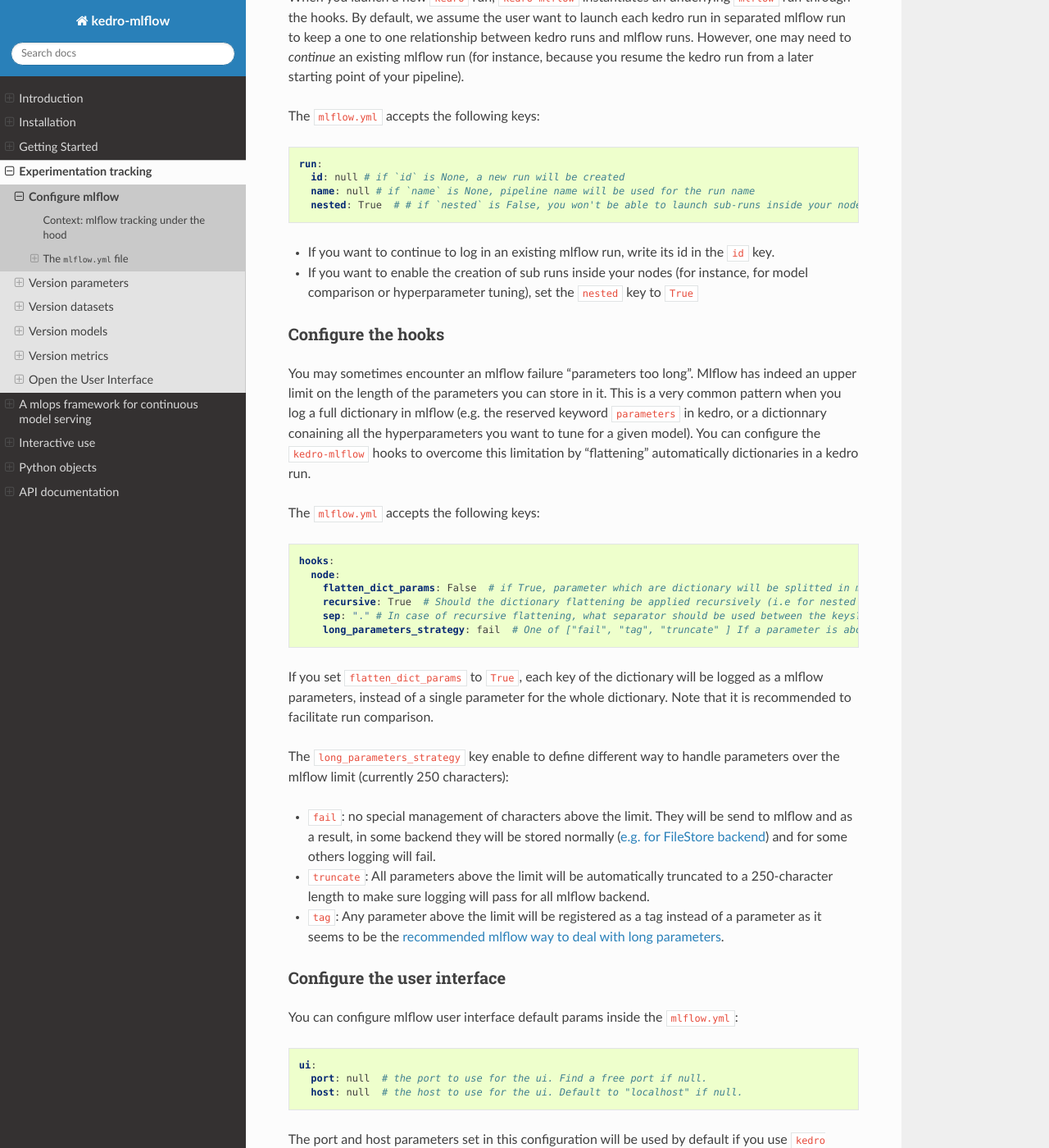
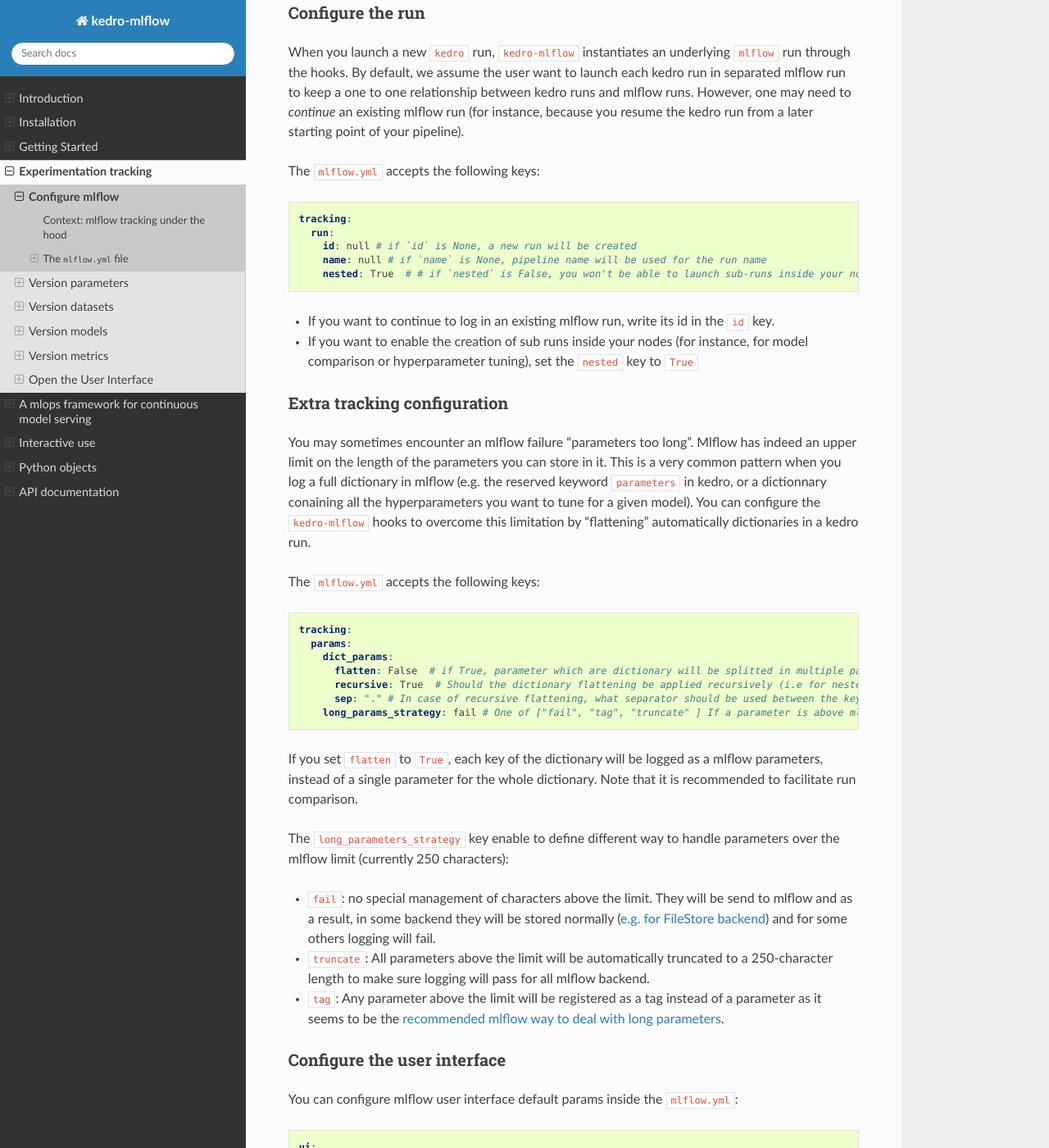
Before and after one commit to Galileo-Galilei/kedro-mlflow, a Sphinx documentation site: the page built from docs/source/04_experimentation_tracking/01_configuration.md, in a window 1280 px wide and 1400 px high, scrolled down 2856 px. Shown: the whole window at 82% size. Built offline with Sphinx 7.4.7 and the Read the Docs theme 2.0.0, drawn with Linux system fonts in a browser that asks for light colours; pages that are not in the unit, such as notebooks, are missing from menus; some of the changed text lies outside the part shown.

Commit message:
:recycle: Refactor mlflow configuration to match mlflow API (#77)

````diff
--- a/docs/source/04_experimentation_tracking/01_configuration.md
+++ b/docs/source/04_experimentation_tracking/01_configuration.md
@@ -26,7 +26,8 @@
 Unlike mlflow, `kedro-mlflow` allows the `mlflow_tracking_uri` to be a relative path. It will convert it to an absolute uri automatically.
 
 ```yaml
-mlflow_tracking_uri: mlruns
+server:
+  mlflow_tracking_uri: mlruns
 ```
 
 This is the **only mandatory key in the `mlflow.yml` file**, but there are many others described hereafter that provide fine-grained control on your mlflow setup.
@@ -44,7 +45,8 @@
 and your can supply the credentials key of the `mlflow.yml`:
 
 ```yaml
-credentials: my_mlflow_credentials
+server:
+  credentials: my_mlflow_credentials
 ```
 
 For safety reasons, the credentials will not be accessible within `KedroMlflowConfig` objects. They will be exported as environment variables *on the fly* when running the pipeline.
@@ -56,21 +58,23 @@
 You can specify the name of the pipelines you want to turn off:
 
 ```yaml
-disable_tracking:
-  pipelines:
-    - <pipeline-name>
+tracking:
+  disable_tracking:
+    pipelines:
+      - <pipeline-name>
 ```
 
 Notice that it will stop autologging parameters but also any `Mlflow<Artifact/Metrics/ModelLogger>Dataset` you may have in these deactivated pipelines.
 
 ### Configure mlflow experiment
 
-Mlflow enable the user to create "experiments" to organize his work. The different experiments will be visible on the left panel of the mlflow user interface. You can create an experiment through the `mlflow.yml` file witht the `experiment` key:
+Mlflow enable the user to create "experiments" to organize his work. The different experiments will be visible on the left panel of the mlflow user interface. You can create an experiment through the `mlflow.yml` file with the `experiment` key:
 
 ```yaml
-experiment:
-  name: <your-experiment-name>  # by default, the name of your python package in your kedro project
-  create: True  # if the specified `name` does not exists, should it be created?
+tracking:
+  experiment:
+    name: <your-experiment-name>  # by default, the name of your python package in your kedro project
+    restore_if_deleted: True  # if the experiment`name` was previously deleted experiment, should we restore it?
 ```
 
 Note that by default, mlflow crashes if you try to start a run while you have not created the experiment first. `kedro-mlflow` has a `create` key (`True` by default) which forces the creation of the experiment if it does not exist. Set it to `False` to match mlflow default value.
@@ -82,31 +86,33 @@
 The `mlflow.yml` accepts the following keys:
 
 ```yaml
-run:
-  id: null # if `id` is None, a new run will be created
-  name: null # if `name` is None, pipeline name will be used for the run name
-  nested: True  # # if `nested` is False, you won't be able to launch sub-runs inside your nodes
+tracking:
+  run:
+    id: null # if `id` is None, a new run will be created
+    name: null # if `name` is None, pipeline name will be used for the run name
+    nested: True  # # if `nested` is False, you won't be able to launch sub-runs inside your nodes
 ```
 
 - If you want to continue to log in an existing mlflow run, write its id in the `id` key.
 - If you want to enable the creation of sub runs inside your nodes (for instance, for model comparison or hyperparameter tuning), set the `nested` key to `True`
 
-### Configure the hooks
+### Extra tracking configuration
 
 You may sometimes encounter an mlflow failure "parameters too long". Mlflow has indeed an upper limit on the length of the parameters you can store in it. This is a very common pattern when you log a full dictionary in mlflow (e.g. the reserved keyword `parameters` in kedro, or a dictionnary conaining all the hyperparameters you want to tune for a given model). You can configure the `kedro-mlflow` hooks to overcome this limitation by "flattening" automatically dictionaries in a kedro run.
 
 The `mlflow.yml` accepts the following keys:
 
 ```yaml
-hooks:
-  node:
-    flatten_dict_params: False  # if True, parameter which are dictionary will be splitted in multiple parameters when logged in mlflow, one for each key.
-    recursive: True  # Should the dictionary flattening be applied recursively (i.e for nested dictionaries)? Not use if `flatten_dict_params` is False.
-    sep: "." # In case of recursive flattening, what separator should be used between the keys? E.g. {hyperaparam1: {p1:1, p2:2}}will be logged as hyperaparam1.p1 and hyperaparam1.p2 oin mlflow.
-    long_parameters_strategy: fail  # One of ["fail", "tag", "truncate" ] If a parameter is above mlflow limit (currently 250), what should ``kedro-mlflow`` do? -> fail, set as a tag instead of a parameter, or truncate it to its 250 first letters?
+tracking:
+  params:
+    dict_params:
+      flatten: False  # if True, parameter which are dictionary will be splitted in multiple parameters when logged in mlflow, one for each key.
+      recursive: True  # Should the dictionary flattening be applied recursively (i.e for nested dictionaries)? Not use if `flatten_dict_params` is False.
+      sep: "." # In case of recursive flattening, what separator should be used between the keys? E.g. {hyperaparam1: {p1:1, p2:2}} will be logged as hyperaparam1.p1 and hyperaparam1.p2 in mlflow.
+    long_params_strategy: fail # One of ["fail", "tag", "truncate" ] If a parameter is above mlflow limit (currently 250), what should kedro-mlflow do? -> fail, set as a tag instead of a parameter, or truncate it to its 250 first letters?
 ```
 
-If you set `flatten_dict_params` to `True`, each key of the dictionary will be logged as a mlflow parameters, instead of a single parameter for the whole dictionary. Note that it is recommended to facilitate run comparison.
+If you set `flatten` to `True`, each key of the dictionary will be logged as a mlflow parameters, instead of a single parameter for the whole dictionary. Note that it is recommended to facilitate run comparison.
 
 The `long_parameters_strategy` key enable to define different way to handle parameters over the mlflow limit (currently 250 characters):
 
````
Also changed, not shown: CHANGELOG.md (+1 -0 lines), README.md (+9 -8 lines), docs/source/02_installation/03_migration_guide.md (+22 -14 lines), 14 other files.
